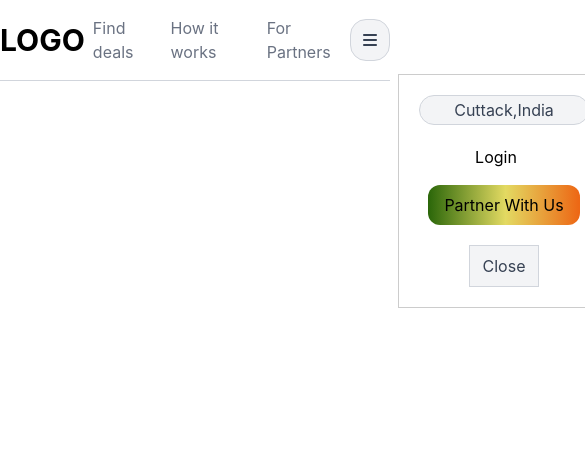
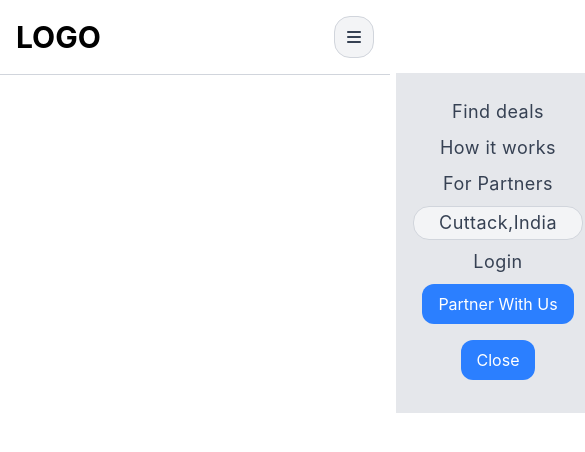
Before and after one commit to surajpradhan1359/SaveBite, a React (Vite) app: page / in a window 390 px wide. Shown: the top 452 px of the page, 585 px wide, since content can reach past the window. Built offline with nearby package versions, Linux system fonts and the light colour scheme.

Commit message:
done nav

```diff
--- a/src/components/Navbar.jsx
+++ b/src/components/Navbar.jsx
@@ -3,34 +3,43 @@ import { useState } from "react";
 export const Navbar = () => {
     const [btnSatate, setBtnState] = useState(false);
     return (
-        <nav className="w-full border-b border-gray-300">
+        <nav className="w-full border-b border-gray-300 px-4 lg:px-0">
             <div className="py-4 max-w-[1200px] mx-auto flex  items-center justify-between">
                 <ul className="flex space-x-2 md:space-x-6 items-center">
                     <li className="cursor-pointer text-3xl font-bold">LOGO</li>
-                    <li className="cursor-pointer text-gray-500">Find deals</li>
-                    <li className="cursor-pointer text-gray-500">How it works</li>
-                    <li className="cursor-pointer text-gray-500">For Partners</li>
+                    <li className="cursor-pointer text-gray-500 hidden md:inline-block">Find deals</li>
+                    <li className="cursor-pointer text-gray-500 hidden md:inline-block">How it works</li>
+                    <li className="cursor-pointer text-gray-500 hidden md:inline-block">For Partners</li>
                 </ul>
-
-                <div className={`flex space-x-0 md:space-x-10 items-center navlink ${btnSatate ? 'navlink_active' : ''}`}>
-                    <div className="cursor-pointer text-gray-700 border border-gray-300 rounded-2xl bg-gray-100 px-1 py-0.5 text-center w-[170px]">Cuttack,India</div>
-                    <div className="flex space-x-4 items-center flex-col md:flex-row space-y-4 md:space-y-0">
-                        <p className="cursor-pointer">Login</p>
-                        <button className="gradient-bg text-black px-4 py-2 rounded-xl cursor-pointer">Partner With Us</button>
-                    </div>
-                    <div
-                        onClick={() => setBtnState(false)}
-                        className="cursor-pointer text-gray-700 border border-gray-300 bg-gray-100 px-3 py-2 text-center w-[70px] inline-block md:hidden"
-                    >
-                        Close
+                <div className='md:block hidden'>
+                    <div className='flex space-x-0 md:space-x-10 items-center'>
+                        <div className="cursor-pointer text-gray-700 border border-gray-300 rounded-2xl bg-gray-100 px-1 py-0.5 text-center w-[170px]">Cuttack,India</div>
+                        <div className="flex space-x-4 items-center flex-col md:flex-row space-y-4 md:space-y-0">
+                            <p className="cursor-pointer">Login</p>
+                            <button className="gradient-bg text-black px-4 py-2 rounded-xl cursor-pointer">Partner With Us</button>
+                        </div>
                     </div>
                 </div>
 
                 <div
-                    onClick={() => setBtnState(!btnSatate)}
+                    onClick={() => setBtnState(true)}
                     className="cursor-pointer text-gray-700 border border-gray-300 rounded-2xl bg-gray-100 px-3 py-2 text-center w-[40px] inline-block md:hidden">
                     <i className="fa-solid fa-bars"></i>
                 </div>
+                {/* for responsive */}
+                <ul className={`navlink_responsive  bg-gray-200 py-4 ${btnSatate ? 'navlink_active' : ''}`}>
+                    <li className="my-2 cursor-pointer tracking-wide text-gray-700 text-lg hover:text-blue-500">Find deals</li>
+                    <li className="my-2 cursor-pointer tracking-wide text-gray-700 text-lg hover:text-blue-500">How it works</li>
+                    <li className="my-2 cursor-pointer tracking-wide text-gray-700 text-lg hover:text-blue-500">For Partners</li>
+                    <li className="my-2 cursor-pointer tracking-wide text-gray-700 text-lg hover:text-blue-500 border border-gray-300 rounded-2xl bg-gray-100 px-1 py-0.5 text-center w-[170px]">Cuttack,India</li>
+                    <li className="my-2 cursor-pointer tracking-wide text-gray-700 text-lg hover:text-blue-500">Login</li>
+                    <li>
+                        <button className="bg-blue-500 hover:bg-blue-600 text-white px-4 py-2 rounded-xl cursor-pointer">Partner With Us</button>
+                    </li>
+                    <li className="my-4">
+                        <button onClick={() => setBtnState(false)} className="text-white cursor-pointer px-4 py-2 bg-blue-500 hover:bg-red-600 rounded-xl">Close</button>
+                    </li>
+                </ul>
             </div>
         </nav>
     )
--- a/styles.css
+++ b/styles.css
@@ -8,21 +8,15 @@
     rgba(237, 104, 21, 1) 99%
   );
 }
-
-@media (max-width: 768px) {
-  .navlink{
-    position: absolute;
-    top: 74px;
-    right:-220px;
-    padding: 20px;
-    background-color: white;
-    flex-direction: column;
-    gap: 20px;
-    justify-content: center;
-    border: 1px solid #ccc;
-  }
-  .navlink_active{
-    right: 0;
-    transition: right 0.3s ease-in-out;
-  }
+.navlink_responsive {
+  position: fixed;
+  top: 73px;
+  right: -210px;
+  border: 1px solid #e5e7eb;
+  padding: 1rem;
+  text-align: center;
 }
+.navlink_active {
+  right: 0;
+  transition: right 0.5s ease-in-out;
+}
```
